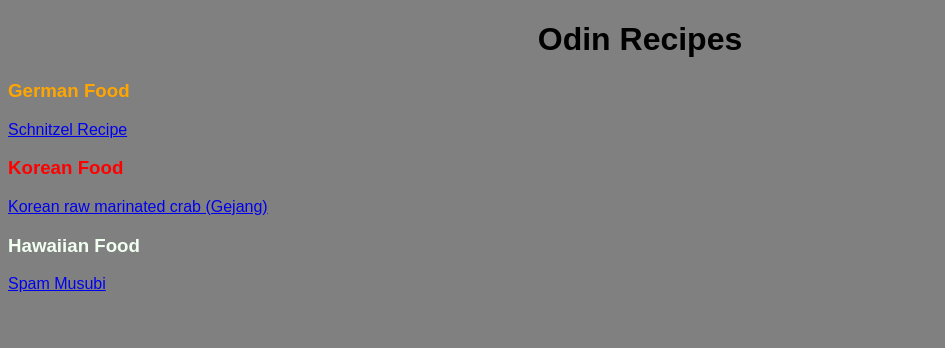
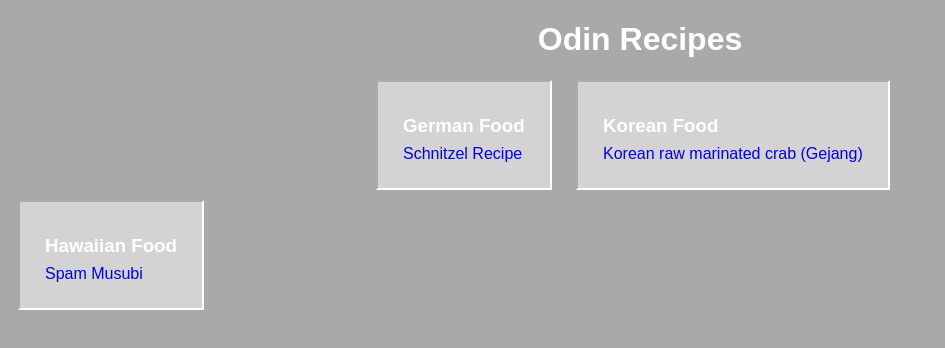
Before and after one commit to RJL1210/odin-recipes, a plain HTML site: page index.html in a window 1280 px wide. Shown: the whole page, without its empty margins (0-945 px from the left). Drawn offline with Linux system fonts and the light colour scheme.

Commit message:
Index reformating with div and used more basic css

```diff
--- a/index.html
+++ b/index.html
@@ -9,14 +9,20 @@
 <body>
     <h1>Odin Recipes</h1>
 
-    <h3 class="german">German Food</h3>
-    <a href="./recipes/schnitzel.html" class="german" id="schnitzel">Schnitzel Recipe</a>
+    <div class="german">
+    <h3>German Food</h3>
+    <a href="./recipes/schnitzel.html" id="schnitzel">Schnitzel Recipe</a>
+    </div>
 
-    <h3 class="korean">Korean Food</h3>
-    <a href="./recipes/gejang.html" class="korean" id="gejang">Korean raw marinated crab (Gejang)</a>
+    <div class="korean">
+    <h3 class="k">Korean Food</h3>
+    <a href="./recipes/gejang.html" id="gejang">Korean raw marinated crab (Gejang)</a>
+    </div>
 
-    <h3 class="hawaiian">Hawaiian Food</h3>
-    <a href="./recipes/musubi.html" class=" hawaiian" id="musubi">Spam Musubi</a>
+    <div class="hawaiian">
+    <h3>Hawaiian Food</h3>
+    <a href="./recipes/musubi.html" id="musubi">Spam Musubi</a>
+    </div>
 
 </body>
 </html>
--- a/style.css
+++ b/style.css
@@ -1,47 +1,77 @@
+html {
+    box-sizing: border-box;
+}
 body {
     font-family: sans-serif;
-    background-color: grey;
+    background-color: darkgray;
+    border: red 2px;
 }
 
 h1 {
     text-align: center;
+    color: white;
+}
+
+a {
+    text-decoration: none;
 }
 
 a:hover{
-    color:green;
+    color: lightblue;
 }
 
+h3 {
+    display: block;
+    margin: 0px auto;
+    padding: 8px 0px;
 
-h3.german {
-    color: orange;
-    text-align: left;
+}
+
+div {
+    background-color: lightgrey;
+}
+.german {
+    color: white;
+    width: auto;
+    margin: 10px;
+    margin-left: 23em;
+    display: inline-block;
+    padding: 25px;
+    border: 2px inset white;
+    margin-top: 0px;
 }
 
 a.schitzel {
-    display: inline-block;
-    text-align: left;
-    width: 100%;
 }
 
-h3.korean {
-    color: red;
-    text-align: left;
+.korean {
+    color: white;
+    margin: 10px;
+    display: inline-block;
+    padding: 25px;
+    width: auto;
+    border: 2px inset white;
+    margin-top: 0px;
+}
+
+.k {
 
 }
 
 a.gejang{
-    display: inline-block;
-    text-align: center;
-    width: 100%;
+
 }
 
-h3.hawaiian {
-    color: honeydew;
-    text-align: left;
+.hawaiian {
+    color: white;
+    margin: 10px;
+    display: inline-block;
+    padding: 25px;
+    width: auto;
+    margin-right: 20em;
+    border: 2px inset white;
+    margin-top: 0px;
 }
 
 a.musubi {
-    display: inline-block;
-    text-align: right;
-    width: 100%;
 }
```
Also changed, not shown: 1 other file.
